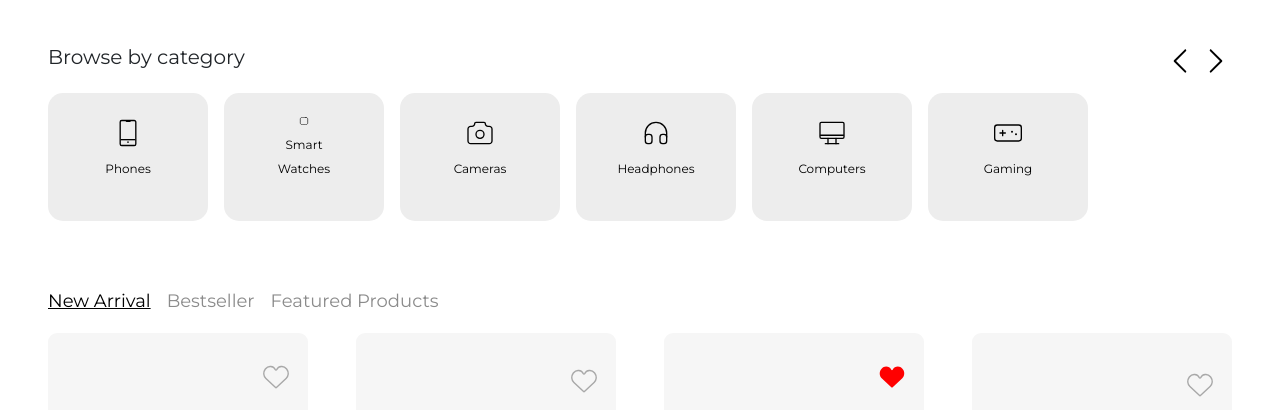
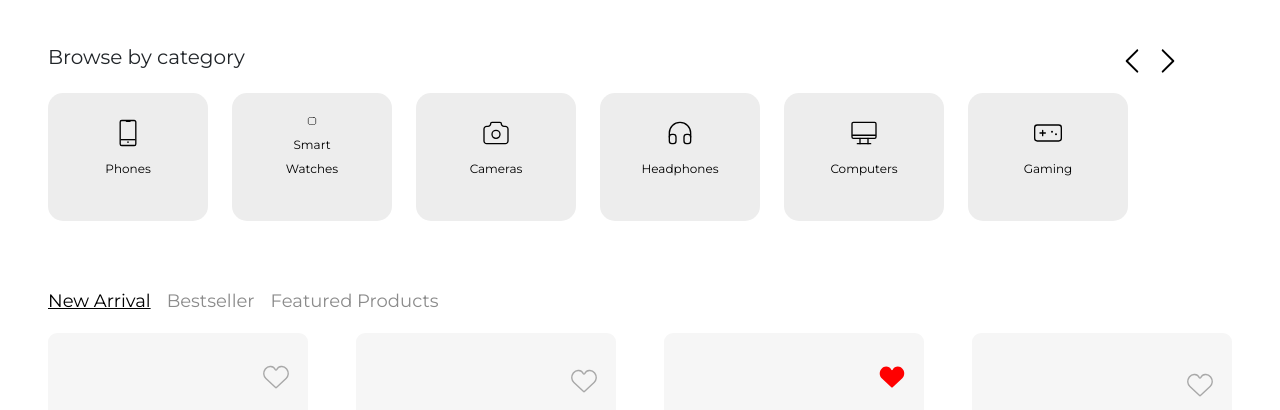
Before and after one commit to almusfuad/mobile_commerce_html_css, a plain HTML site: page index.html in a window 1280 px wide. Shown: the part 619-1029 px from the top of the page. Drawn offline with nearby package versions, Linux system fonts and the light colour scheme.

Commit message:
working with features

```diff
--- a/index.html
+++ b/index.html
@@ -115,7 +115,7 @@
     <div class="browse-by-category d-flex flex-column align-items-start m-5">
       <div class="upper-section d-flex justify-content-between align-items-center align-self-stretch">
         <h5 class="text-dark">Browse by category</h5>
-        <div class="arrow-buttons">
+        <div class="arrow-buttons pe-5">
           <button class="left-arrow">
             <svg xmlns="http://www.w3.org/2000/svg" width="32" height="32" viewBox="0 0 32 32" fill="none">
               <path d="M21.3333 27.6667C21.0679 27.6679 20.8132 27.5622 20.6267 27.3733L9.95999 16.7067C9.57006 16.3162 9.57006 15.6838 9.95999 15.2933L20.6267 4.62667C21.0207 4.25952 21.6347 4.27035 22.0155 4.65117C22.3963 5.03199 22.4071 5.64599 22.04 6.04L12.08 16L22.04 25.96C22.4299 26.3504 22.4299 26.9829 22.04 27.3733C21.8535 27.5622 21.5987 27.6679 21.3333 27.6667Z" fill="black"/>
@@ -128,8 +128,8 @@
           </button>
         </div>
       </div>
-      <div class="lower-section d-flex justify-content-center align-items-center align-content-center align-self-start flex-wrap gap-3 my-3">
-        <div class="categories d-flex flex-column justify-content-center align-items-center">
+      <div class="lower-section d-flex justify-content-center align-items-center align-content-center align-self-start flex-wrap gap-4 my-3">
+        <div class="categories d-flex flex-column justify-content-center align-items-center col-md-2">
           <svg xmlns="http://www.w3.org/2000/svg" width="48" height="48" viewBox="0 0 48 48" fill="none">
             <g clip-path="url(#clip0_38_54)">
               <path d="M33.375 5.25H14.625C13.3306 5.25 12.2812 6.29933 12.2812 7.59375V40.4062C12.2812 41.7007 13.3306 42.75 14.625 42.75H33.375C34.6694 42.75 35.7188 41.7007 35.7188 40.4062V7.59375C35.7188 6.29933 34.6694 5.25 33.375 5.25Z" stroke="black" stroke-width="2" stroke-linecap="round" stroke-linejoin="round"/>
@@ -145,13 +145,13 @@
           </svg>
           <p class="category-name">Phones</p>
         </div>
-        <div class="categories d-flex flex-column justify-content-center align-items-center">
+        <div class="categories d-flex flex-column justify-content-center align-items-center col-md-2">
           <svg xmlns="http://www.w3.org/2000/svg" width="26" height="26" viewBox="0 0 26 26" fill="none">
             <path d="M19 1H7C3.68629 1 1 3.68629 1 7V19C1 22.3137 3.68629 25 7 25H19C22.3137 25 25 22.3137 25 19V7C25 3.68629 22.3137 1 19 1Z" stroke="black" stroke-width="2" stroke-linecap="round" stroke-linejoin="round"/>
           </svg>
           <p class="category-name">Smart Watches</p>
         </div>
-        <div class="categories d-flex flex-column justify-content-center align-items-center">
+        <div class="categories d-flex flex-column justify-content-center align-items-center col-md-2">
           <svg xmlns="http://www.w3.org/2000/svg" width="48" height="48" viewBox="0 0 48 48" fill="none">
             <g clip-path="url(#clip0_38_14)">
               <path d="M10 14H12C13.0609 14 14.0783 13.5786 14.8284 12.8284C15.5786 12.0783 16 11.0609 16 10C16 9.46957 16.2107 8.96086 16.5858 8.58579C16.9609 8.21071 17.4696 8 18 8H30C30.5304 8 31.0391 8.21071 31.4142 8.58579C31.7893 8.96086 32 9.46957 32 10C32 11.0609 32.4214 12.0783 33.1716 12.8284C33.9217 13.5786 34.9391 14 36 14H38C39.0609 14 40.0783 14.4214 40.8284 15.1716C41.5786 15.9217 42 16.9391 42 18V36C42 37.0609 41.5786 38.0783 40.8284 38.8284C40.0783 39.5786 39.0609 40 38 40H10C8.93913 40 7.92172 39.5786 7.17157 38.8284C6.42143 38.0783 6 37.0609 6 36V18C6 16.9391 6.42143 15.9217 7.17157 15.1716C7.92172 14.4214 8.93913 14 10 14" stroke="black" stroke-width="2" stroke-linecap="round" stroke-linejoin="round"/>
@@ -165,7 +165,7 @@
           </svg>
           <p class="category-name">Cameras</p>
         </div>
-        <div class="categories d-flex flex-column justify-content-center align-items-center">
+        <div class="categories d-flex flex-column justify-content-center align-items-center col-md-2">
           <svg xmlns="http://www.w3.org/2000/svg" width="48" height="48" viewBox="0 0 48 48" fill="none">
             <g clip-path="url(#clip0_38_72)">
               <path d="M14 26H12C9.79086 26 8 27.7909 8 30V36C8 38.2091 9.79086 40 12 40H14C16.2091 40 18 38.2091 18 36V30C18 27.7909 16.2091 26 14 26Z" stroke="black" stroke-width="2" stroke-linecap="round" stroke-linejoin="round"/>
@@ -180,7 +180,7 @@
           </svg>
           <p class="category-name">Headphones</p>
         </div>
-        <div class="categories d-flex flex-column justify-content-center align-items-center">
+        <div class="categories d-flex flex-column justify-content-center align-items-center col-md-2">
           <svg xmlns="http://www.w3.org/2000/svg" width="48" height="48" viewBox="0 0 48 48" fill="none">
             <g clip-path="url(#clip0_38_84)">
               <path d="M40 8H8C6.89543 8 6 8.89543 6 10V30C6 31.1046 6.89543 32 8 32H40C41.1046 32 42 31.1046 42 30V10C42 8.89543 41.1046 8 40 8Z" stroke="black" stroke-width="2" stroke-linecap="round" stroke-linejoin="round"/>
@@ -197,7 +197,7 @@
           </svg>
           <p class="category-name">Computers</p>
         </div>
-        <div class="categories d-flex flex-column justify-content-center align-items-center">
+        <div class="categories d-flex flex-column justify-content-center align-items-center col-md-2">
           <svg xmlns="http://www.w3.org/2000/svg" width="48" height="48" viewBox="0 0 48 48" fill="none">
             <g clip-path="url(#clip0_38_92)">
               <path d="M40 12H8C5.79086 12 4 13.7909 4 16V32C4 34.2091 5.79086 36 8 36H40C42.2091 36 44 34.2091 44 32V16C44 13.7909 42.2091 12 40 12Z" stroke="black" stroke-width="2" stroke-linecap="round" stroke-linejoin="round"/>
```
